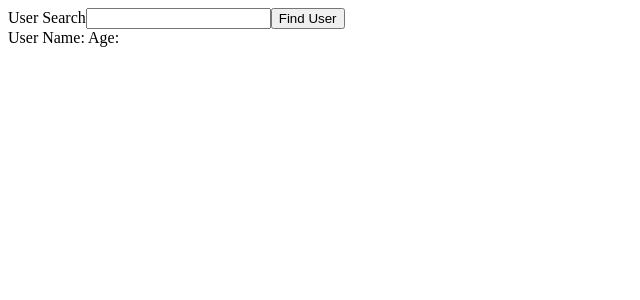
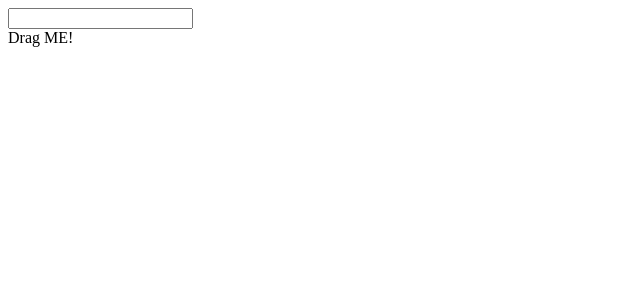
Before and after one commit to ryanmanchester/react-ts, a React (Create React App) app: page / in a window 1280 px wide. Shown: the top 300 px of the page, without its empty margins (0-640 px from the left). Built offline with nearby package versions, Linux system fonts and the light colour scheme.

Commit message:
type annotations for events

```diff
--- /dev/null
+++ b/src/events/EventComponent.tsx
@@ -0,0 +1,17 @@
+const EventComponent: React.FC = () => {
+
+  const onChange = (event: React.ChangeEvent<HTMLInputElement>) => {
+    console.log(event.target.value);
+  }
+
+  const onDragStart = (event: React.DragEvent<HTMLDivElement>) => {
+    console.log(event.clientX)
+  }
+  return <div>
+    <input onChange={onChange} />
+    <div draggable onDragStart={onDragStart}>Drag ME!</div>
+  </div>
+}
+
+
+export default EventComponent
--- a/src/index.tsx
+++ b/src/index.tsx
@@ -1,10 +1,10 @@
 import ReactDOM from 'react-dom';
-import UserSearch from '../src/state/UserSearch';
+import EventComponent from './events/EventComponent';
 
 const App = () => {
   return (
     <div>
-    <UserSearch />
+    <EventComponent />
     </div>
   )
 }
```
